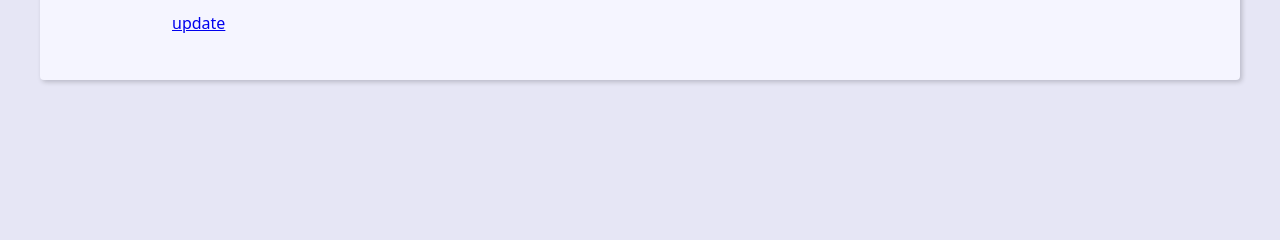
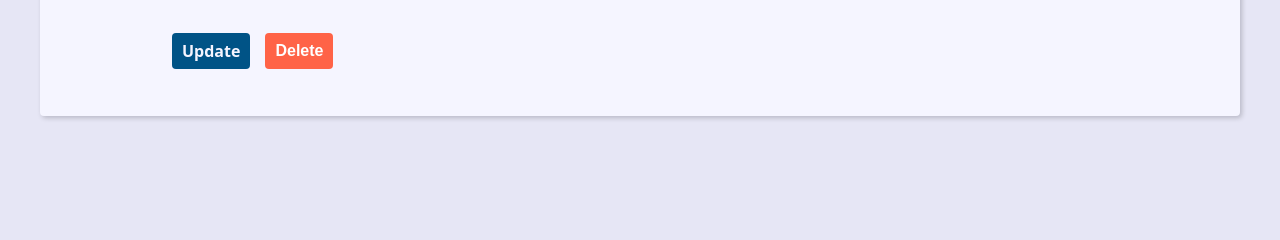
Before and after one commit to luis-otavio-dias/projeto-agenda, a Django app: template contact/templates/contact/contact.html in a window 1280 px wide. Shown: the part 507-747 px from the top of the page. Run offline with Django 5.2, Linux system fonts and the light colour scheme; the template is opened without the code that fills it, so the values that code supplies are empty.

Commit message:
att: update e delete adicionados ao contact; reset.css para corrigir diferenças do css em diferentes navegadores

```diff
--- a/base_static/global/css/style.css
+++ b/base_static/global/css/style.css
@@ -239,6 +239,11 @@ svg {
   border: 1px solid rgba(255, 255, 0, 90%);
 }
 
+.message.info {
+  background: rgba(0, 0, 255, 0.3);
+  border: 1px solid rgba(0, 0, 255, 0.3);
+}
+
 .form-wrapper {
   max-width: 60rem;
   margin: var(--spacing) auto;
@@ -314,3 +319,24 @@ svg {
   filter: brightness(80%);
   box-shadow: 0 0 5px var(--link-dark-color);
 }
+
+.contact-links {
+  margin-block: calc(var(--small-font-size) * 2);
+  display: flex;
+  align-items: center;
+  gap: 0 var(--spacing);
+}
+
+.btn-link {
+  font-size: var(--small-font-size);
+  text-decoration: none;
+  font-weight: bold;
+  padding: 1rem;
+  display: block;
+  line-height: var(--small-font-size);
+}
+
+.btn-delete {
+  background-color: tomato !important;
+  color: white !important;
+}
--- a/contact/templates/contact/contact.html
+++ b/contact/templates/contact/contact.html
@@ -14,7 +14,14 @@
     <p><b>Category:</b> {{ contact.category.name }} </p>
 
     <div class="contact-links">
-      <a href="{% url "contact:update" contact.id %}">update</a>
+      <a class='btn btn-link' href="{% url "contact:update" contact.id %}">
+        Update
+      </a>
+
+      <form action="" method="POST">
+        {% csrf_token %}
+        <button class="btn-link btn btn-delete " type="submit">Delete</button>
+      </form>
     </div>
   </div>
 {% endblock content %}
--- a/project/urls.py
+++ b/project/urls.py
@@ -26,4 +26,5 @@ urlpatterns = [
 ]
 
 urlpatterns += static(settings.MEDIA_URL, document_root=settings.MEDIA_ROOT)
+# urlpatterns += static(settings.STATIC_URL, document_root=settings.STATICFILES_DIRS[0])
 urlpatterns += static(settings.STATIC_URL, document_root=settings.STATIC_ROOT)
```
Also changed, not shown: base_static/global/css/reset.css (added, +164 -0 lines).
